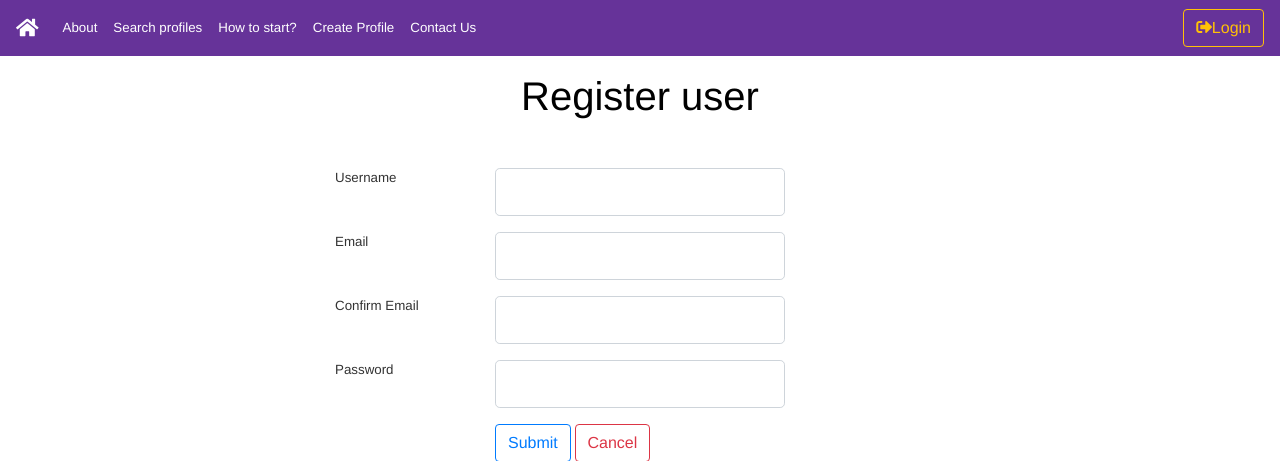
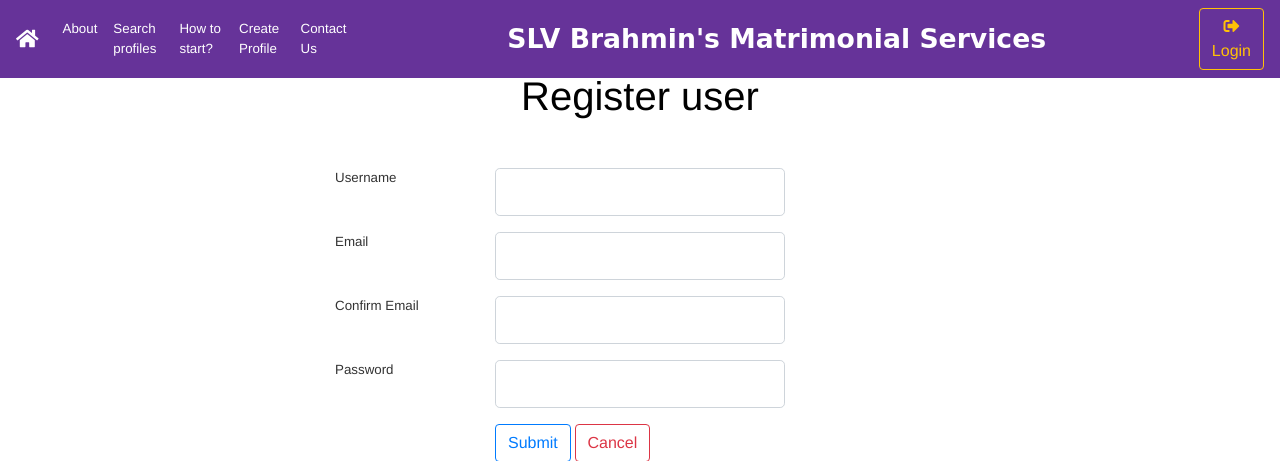
Before and after one commit to dartion/partner, a Django app: page /register in a window 1280 px wide. Shown: the top 461 px of the page. Run offline with Django 3.2, Linux system fonts and the light colour scheme; some libraries are stand-ins or nearby versions.

Commit message:
some updated

```diff
--- a/app/forms/profile/create_profile_form.py
+++ b/app/forms/profile/create_profile_form.py
@@ -18,10 +18,9 @@ class CreateProfile(forms.ModelForm):
         attrs={'minlength':10, 'type': 'number', 'required': True, 'class':'form-control form-control-lg'}))
     profile_created_by = forms.CharField(label="Profile Created By",  widget=forms.TextInput(attrs={'required': True, 'class':'form-control form-control-lg'}))
 
-    image = forms.ImageField(label="Upload a profile picture", )
     class Meta:
         model = ProfileBasicInfo
-        fields = ('first_name', 'last_name', 'gender', 'dob', 'profile_created_by', 'image')
+        fields = ('first_name', 'last_name', 'gender', 'dob', 'profile_created_by')
 
     def clean(self, *args, **kwargs):
         #ToDo: Add validation rule for the following if necessary or remove the code
@@ -59,7 +58,7 @@ class CreateProfile(forms.ModelForm):
         dob = self.cleaned_data['rate'] = self.cleaned_data.get('dob')
         phone_number = self.cleaned_data['phone_number'] = self.cleaned_data.get('phone_number')
         profile_created_by = self.cleaned_data.get('profile_created_by')
-        image = self.cleaned_data.get('image')
+
         try:
 
             new_profile_object = ProfileBasicInfo.objects.create(
@@ -69,7 +68,6 @@ class CreateProfile(forms.ModelForm):
                 dob=dob,
                 phone_number=phone_number,
                 profile_created_by=profile_created_by,
-                image=image,
                 user=user,
 
             )
--- a/app/models.py
+++ b/app/models.py
@@ -19,7 +19,7 @@ from django.contrib.auth.models import BaseUserManager, AbstractUser, User
 from django.core.validators import MaxValueValidator
 
 
-class ProfileBasicInfo(models.Model):
+class   ProfileBasicInfo(models.Model):
     first_name = models.CharField(max_length=40, null=False, blank=False)
     last_name = models.CharField(max_length=40, null=False, blank=False)
     gender = models.CharField(max_length=40, null=False, blank=False)
--- a/app/static/css/style.css
+++ b/app/static/css/style.css
@@ -132,3 +132,16 @@ table.dataTable > thead > tr > th {
 .update-cancel-buttons{
     text-align: right;
 }
+.nav-title {
+    width: 100%;
+    text-align: center;
+    font-size: 2em;
+    font-weight: 900;
+    color: white;
+    font-family: cursive;
+}
+
+.navbar-light .navbar-nav .nav-link:focus, .navbar-light .navbar-nav .nav-link:hover {
+
+    color: azure !important;
+}
--- a/app/templates/generic/layout.html
+++ b/app/templates/generic/layout.html
@@ -60,6 +60,7 @@
 {#        <a class="nav-link disabled" href="#" tabindex="-1" aria-disabled="true">Disabled</a>#}
 {#      </li>#}
     </ul>
+  <div class="mx-auto order-0 w-100 nav-title sydDark">{{ APP_NAME }}</div>
     <form class="form-inline my-2 my-lg-0">
 {#      <input class="form-control mr-sm-2" type="search" placeholder="Search" aria-label="Search">#}
 {#        <button class="btn btn-outline-success my-2 my-sm-0" type="submit"><i#}
--- a/config.ini
+++ b/config.ini
@@ -8,4 +8,4 @@ DB_PASSWORD = partnerPa55w0rD
 DB_HOST = db
 DB_PORT = 5432
 
-APP_NAME = App
+APP_NAME = SLV Brahmin's Matrimonial Services
```
Also changed, not shown: app/views/Profile/profile.py (+3 -4 lines), partner/settings.py (+4 -4 lines), media/jataka/3/3.png, media/profile/3/3.png.
